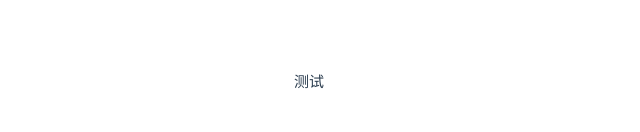
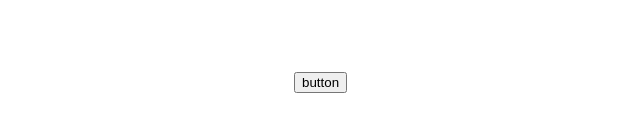
Before and after one commit to tanzongwei/vueDemo, a Vue app: page / in a window 1280 px wide. Shown: the part 334-466 px from the top of the page, without its empty margins (346-986 px from the left). Built offline with nearby package versions, Linux system fonts and the light colour scheme.

Commit message:
提交忽略文件和保存自动build

```diff
--- a/src/components/Index/index.vue
+++ b/src/components/Index/index.vue
@@ -1,6 +1,7 @@
+
 <template>
     <div class="item">
-测试
+      <button>button</button>
     </div>
 </template>
 
```
